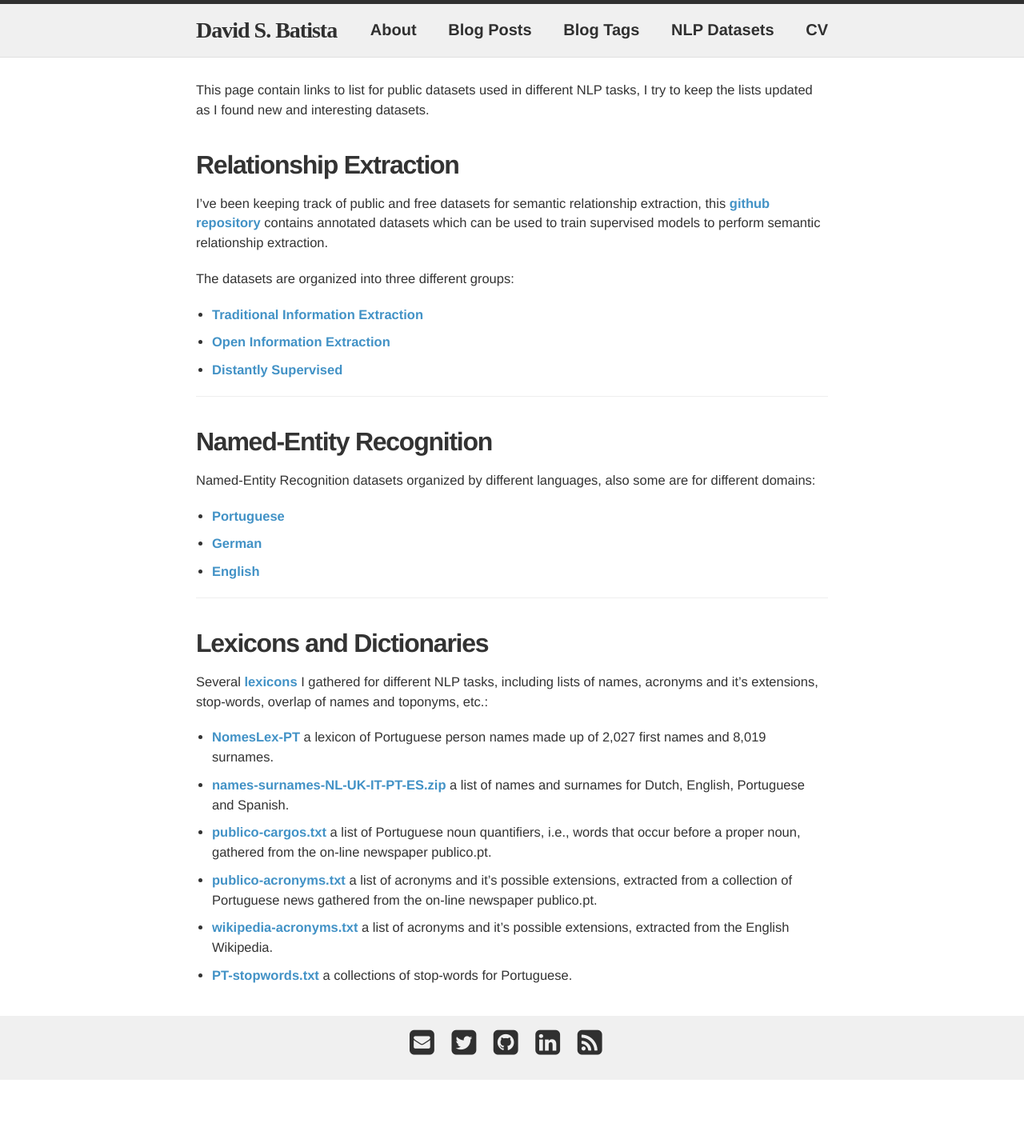
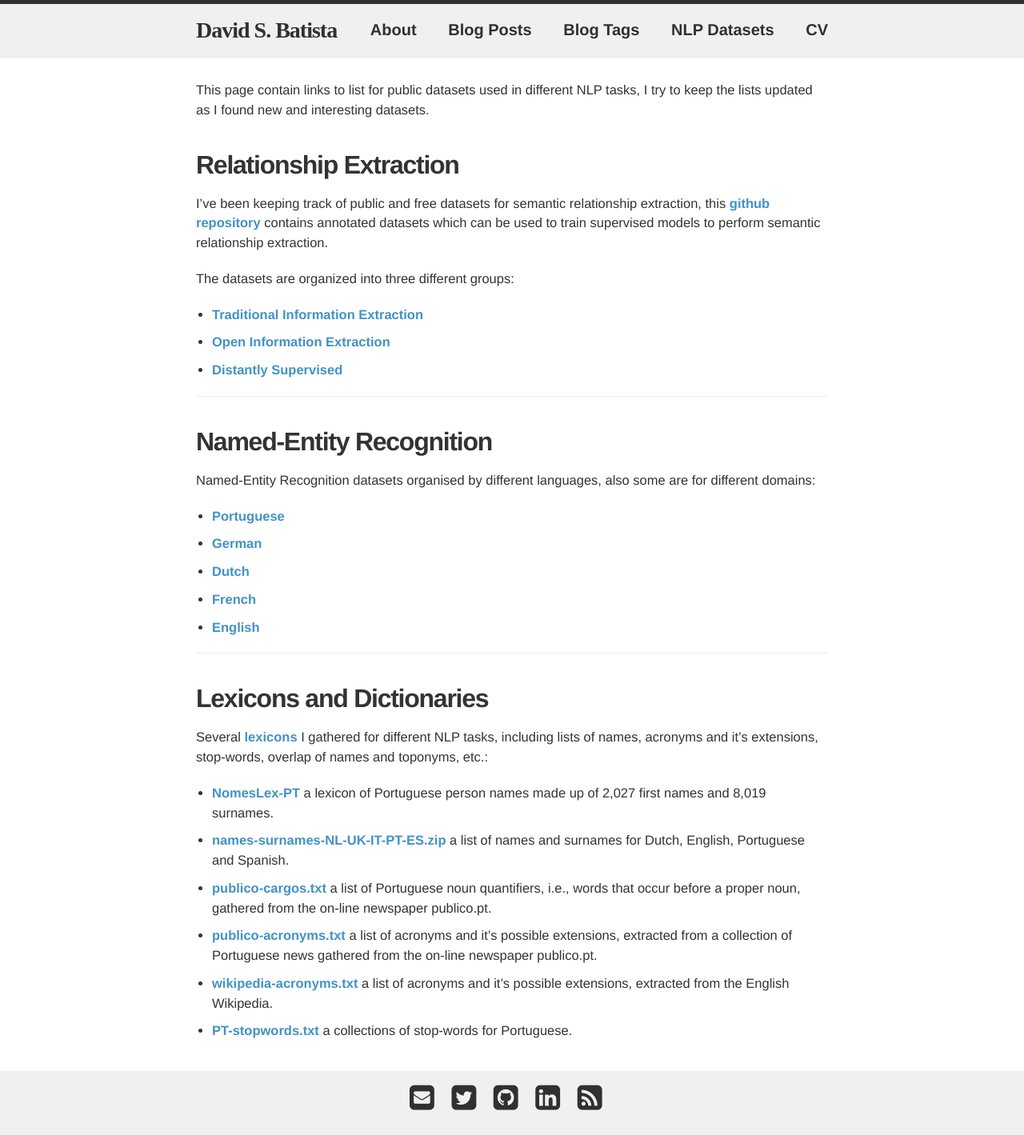
Before and after one commit to davidsbatista/davidsbatista.net, a Jekyll site: the page built from datasets.md, in a window 1280 px wide. Shown: the whole page at 80% size. Built offline with Jekyll 4.4.1, drawn with Linux system fonts in a browser that asks for light colours; nearby versions of some CDN libraries; some web fonts are replaced; before the commit the page ends 1350 px from its top, so only the background shows below that.

Commit message:
added more languages to NER datasets

```diff
--- a/datasets.md
+++ b/datasets.md
@@ -21,11 +21,15 @@ The datasets are organized into three different groups:
 
 ## __Named-Entity Recognition__
 
-Named-Entity Recognition datasets organized by different languages, also some are for different domains:
+Named-Entity Recognition datasets organised by different languages, also some are for different domains:
 
 * [__Portuguese__](https://github.com/davidsbatista/NER-datasets/blob/master/README.md#pt)
 
 * [__German__](https://github.com/davidsbatista/NER-datasets/blob/master/README.md#de)
+
+* [__Dutch__](https://github.com/davidsbatista/NER-datasets/blob/master/README.md#nl)
+
+* [__French__](https://github.com/davidsbatista/NER-datasets/blob/master/README.md#fr)
 
 * [__English__](https://github.com/davidsbatista/NER-datasets/blob/master/README.md#en)
 
```
